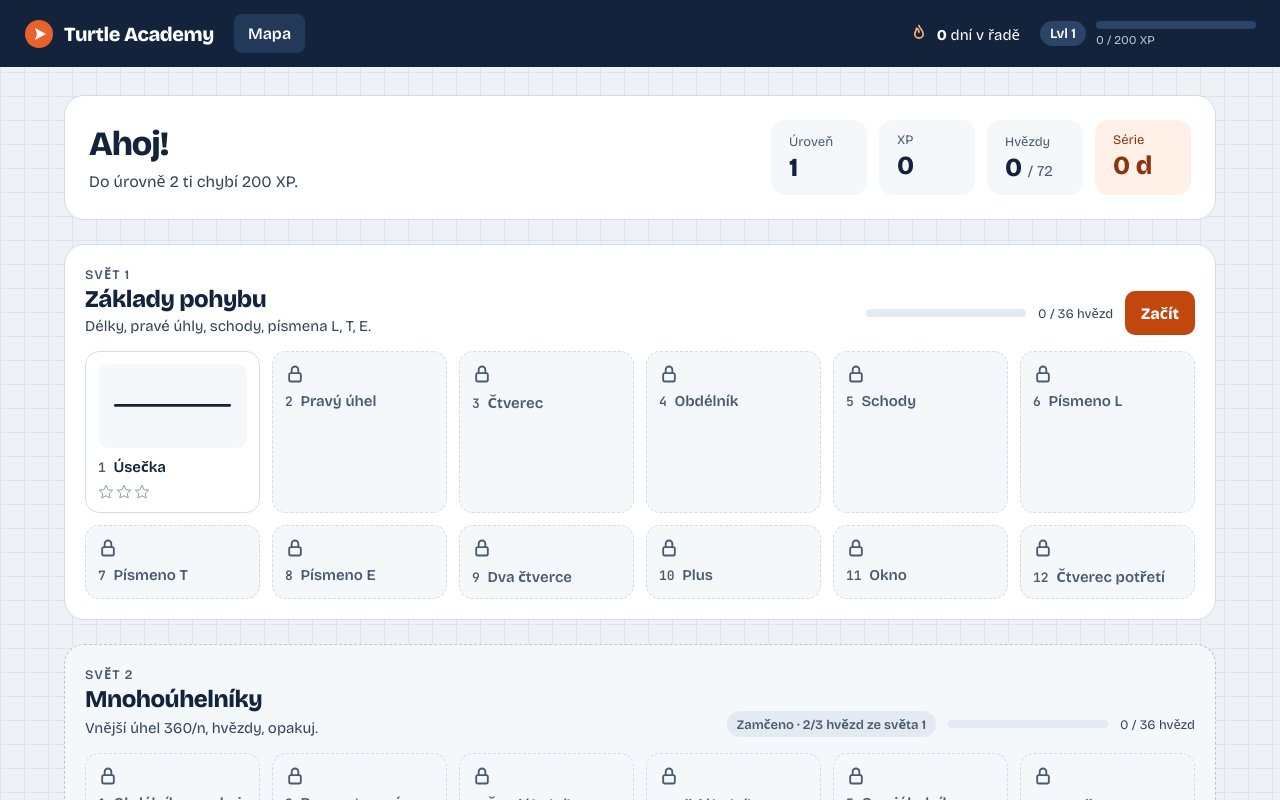
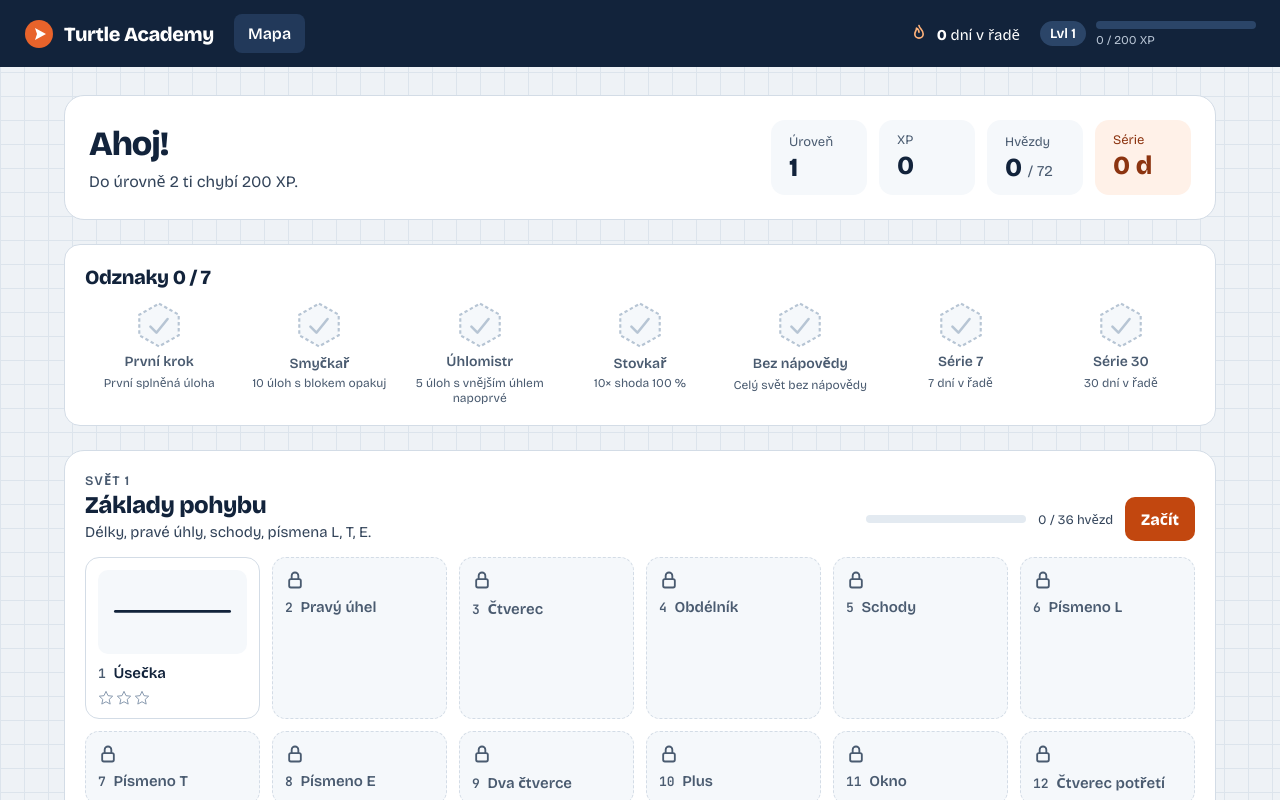
Before and after one commit to petriczech/python-quest, an Angular app: page /mapa in a window 1280 px wide. Shown: the top 800 px of the page. Built offline with nearby package versions, Linux system fonts and the light colour scheme.

Commit message:
feat: add basic badges and a locked message for tasks that are not unlocked yet

```diff
--- /dev/null
+++ b/src/app/core/badges.ts
@@ -0,0 +1,70 @@
+import { Level } from './level';
+import { LevelRecord, Streak } from './xp';
+
+export type BadgeId =
+  | 'first-step'
+  | 'looper'
+  | 'angle-master'
+  | 'hundred'
+  | 'no-hints'
+  | 'streak-7'
+  | 'streak-30';
+
+export interface Badge {
+  id: BadgeId;
+  title: string;
+  description: string;
+}
+
+export const BADGES: Badge[] = [
+  { id: 'first-step', title: 'První krok', description: 'První splněná úloha' },
+  { id: 'looper', title: 'Smyčkař', description: '10 úloh s blokem opakuj' },
+  { id: 'angle-master', title: 'Úhlomistr', description: '5 úloh s vnějším úhlem napoprvé' },
+  { id: 'hundred', title: 'Stovkař', description: '10× shoda 100 %' },
+  { id: 'no-hints', title: 'Bez nápovědy', description: 'Celý svět bez nápovědy' },
+  { id: 'streak-7', title: 'Série 7', description: '7 dní v řadě' },
+  { id: 'streak-30', title: 'Série 30', description: '30 dní v řadě' },
+];
+
+/** Úlohy, kde se počítá vnější úhel mnohoúhelníku */
+const ANGLE_LEVELS = ['2-2', '2-3', '2-4', '2-5', '2-6', '2-7'];
+
+/** Získané odznaky odvozené ze záznamů úloh a série. */
+export function earnedBadges(
+  records: Record<string, LevelRecord>,
+  streak: Pick<Streak, 'best'>,
+  levels: readonly Level[],
+): Set<BadgeId> {
+  const solved = (id: string) => records[id]?.stars[0] ?? false;
+  const earned = new Set<BadgeId>();
+
+  if (levels.some((level) => solved(level.id))) {
+    earned.add('first-step');
+  }
+  const loops = levels.filter(
+    (level) => level.stars.requires?.includes('repeat') && records[level.id]?.stars[1],
+  ).length;
+  if (loops >= 10) {
+    earned.add('looper');
+  }
+  if (ANGLE_LEVELS.filter((id) => records[id]?.firstTry).length >= 5) {
+    earned.add('angle-master');
+  }
+  if (Object.values(records).filter((record) => record.perfect).length >= 10) {
+    earned.add('hundred');
+  }
+  const worlds = new Set(levels.map((level) => level.world));
+  for (const world of worlds) {
+    const inWorld = levels.filter((level) => level.world === world);
+    if (inWorld.every((level) => solved(level.id) && records[level.id]?.hintsUsed === 0)) {
+      earned.add('no-hints');
+    }
+  }
+  if (streak.best >= 7) {
+    earned.add('streak-7');
+  }
+  if (streak.best >= 30) {
+    earned.add('streak-30');
+  }
+  return earned;
+}
--- a/src/app/core/xp.ts
+++ b/src/app/core/xp.ts
@@ -11,6 +11,8 @@ export interface LevelRecord {
   perfect: boolean;
   /** Nejvyšší použitý stupeň nápovědy */
   hintsUsed: number;
+  /** Splněno hned prvním spuštěním */
+  firstTry: boolean;
 }
 
 export const XP_PER_STAR = 20;
@@ -49,6 +51,7 @@ export function mergeRecord(
     bestMatch: Math.max(previous?.bestMatch ?? 0, attempt.percent),
     perfect: (previous?.perfect ?? false) || attempt.percent >= 100,
     hintsUsed: Math.max(previous?.hintsUsed ?? 0, attempt.hintsUsed),
+    firstTry: previous ? previous.firstTry : attempt.stars[0],
   };
 }
 
@@ -77,6 +80,8 @@ export interface Streak {
   days: number;
   /** Poslední den se splněnou úlohou, `YYYY-MM-DD` */
   lastDay: string | null;
+  /** Nejdelší dosažená série */
+  best: number;
 }
 
 function dayNumber(day: string): number {
@@ -90,7 +95,8 @@ export function bumpStreak(streak: Streak, today: string): Streak {
     return streak;
   }
   const continues = streak.lastDay !== null && dayNumber(today) - dayNumber(streak.lastDay) === 1;
-  return { days: continues ? streak.days + 1 : 1, lastDay: today };
+  const days = continues ? streak.days + 1 : 1;
+  return { days, lastDay: today, best: Math.max(streak.best, days) };
 }
 
 /** Série platná k danému dni (vynechaný den ji nuluje). */
--- a/src/app/map/map-page.css
+++ b/src/app/map/map-page.css
@@ -196,3 +196,40 @@ a.level:hover {
   gap: 2px;
   margin-top: auto;
 }
+
+.badges h2 {
+  margin: 0 0 12px;
+  font-size: 20px;
+}
+
+.badges ul {
+  list-style: none;
+  margin: 0;
+  padding: 0;
+  display: grid;
+  grid-template-columns: repeat(auto-fill, minmax(130px, 1fr));
+  gap: 12px;
+}
+
+.badges li {
+  display: flex;
+  flex-direction: column;
+  align-items: center;
+  text-align: center;
+  gap: 4px;
+  color: var(--text-3);
+}
+
+.badges li.earned {
+  color: var(--text);
+}
+
+.badge-title {
+  font-weight: 600;
+  font-size: 14px;
+}
+
+.badge-text {
+  font-size: 12px;
+  color: var(--text-3);
+}
--- a/src/app/map/map-page.html
+++ b/src/app/map/map-page.html
@@ -24,6 +24,37 @@
         <dd>{{ progress.streak() }} d</dd>
       </div>
     </dl>
+  </section>
+
+  <section class="card badges" aria-labelledby="odznaky">
+    <h2 id="odznaky">Odznaky <span class="of">{{ progress.badges().size }} / {{ badges.length }}</span></h2>
+    <ul>
+      @for (badge of badges; track badge.id) {
+        @let earned = progress.badges().has(badge.id);
+        <li [class.earned]="earned">
+          <svg width="48" height="48" viewBox="0 0 56 56" aria-hidden="true">
+            <polygon
+              points="28,3 51,16 51,40 28,53 5,40 5,16"
+              [attr.fill]="earned ? '#FFF1E8' : '#F5F8FB'"
+              [attr.stroke]="earned ? '#C2470F' : '#B7C5D4'"
+              stroke-width="2.5"
+              [attr.stroke-dasharray]="earned ? null : '4 3'"
+            />
+            <path
+              d="M18 30l7 7 13-16"
+              fill="none"
+              [attr.stroke]="earned ? '#C2470F' : '#B7C5D4'"
+              stroke-width="3"
+              stroke-linecap="round"
+              stroke-linejoin="round"
+            />
+          </svg>
+          <span class="badge-title">{{ badge.title }}</span>
+          <span class="badge-text">{{ badge.description }}</span>
+          <span class="visually-hidden">{{ earned ? 'získáno' : 'zatím ne' }}</span>
+        </li>
+      }
+    </ul>
   </section>
 
   @for (item of worlds(); track item.world.id) {
--- a/src/app/map/map-page.ts
+++ b/src/app/map/map-page.ts
@@ -3,6 +3,7 @@ import { RouterLink } from '@angular/router';
 import { LEVELS, WORLDS } from '../levels/levels';
 import { ProgressStore } from '../progress/progress.store';
 import { ShapePreview } from '../shared/shape-preview';
+import { BADGES } from '../core/badges';
 
 @Component({
   selector: 'app-map-page',
@@ -12,6 +13,7 @@ import { ShapePreview } from '../shared/shape-preview';
 })
 export class MapPage {
   protected readonly progress = inject(ProgressStore);
+  protected readonly badges = BADGES;
 
   protected readonly toNextLevel = computed(
     () => this.progress.playerLevel().to - this.progress.xp(),
--- a/src/app/progress/progress.store.ts
+++ b/src/app/progress/progress.store.ts
@@ -1,4 +1,5 @@
 import { Service, computed, signal } from '@angular/core';
+import { BADGES, Badge, earnedBadges } from '../core/badges';
 import { Level } from '../core/level';
 import { Command } from '../core/program';
 import {
@@ -31,6 +32,7 @@ export interface Attempt {
   newStars: number;
   xpBefore: number;
   xpAfter: number;
+  newBadges: Badge[];
 }
 
 function today(): string {
@@ -40,7 +42,7 @@ function today(): string {
 }
 
 function load(): SavedProgress {
-  const empty: SavedProgress = { records: {}, streak: { days: 0, lastDay: null }, drafts: {} };
+  const empty: SavedProgress = { records: {}, streak: { days: 0, lastDay: null, best: 0 }, drafts: {} };
   try {
     const raw = localStorage.getItem(STORAGE_KEY);
     return raw ? { ...empty, ...(JSON.parse(raw) as Partial<SavedProgress>) } : empty;
@@ -57,6 +59,7 @@ export class ProgressStore {
   readonly xp = computed(() => totalXp(this.records()));
   readonly playerLevel = computed(() => playerLevel(this.xp()));
   readonly streak = computed(() => currentStreak(this.state().streak, today()));
+  readonly badges = computed(() => earnedBadges(this.records(), this.state().streak, LEVELS));
   readonly totalStars = computed(() =>
     Object.values(this.records()).reduce((sum, record) => sum + starCount(record.stars), 0),
   );
@@ -104,6 +107,7 @@ export class ProgressStore {
     const stars = evaluateStars(level, program, percent);
     const previous = this.records()[level.id];
     const xpBefore = this.xp();
+    const badgesBefore = this.badges();
     const before = previous ? starCount(previous.stars) : 0;
     const record = mergeRecord(previous, { stars, percent, hintsUsed });
     this.update((state) => ({
@@ -111,11 +115,18 @@ export class ProgressStore {
       records: { ...state.records, [level.id]: record },
       streak: stars[0] ? bumpStreak(state.streak, today()) : state.streak,
     }));
-    return { stars, newStars: starCount(record.stars) - before, xpBefore, xpAfter: this.xp() };
+    const badgesAfter = this.badges();
+    return {
+      stars,
+      newStars: starCount(record.stars) - before,
+      xpBefore,
+      xpAfter: this.xp(),
+      newBadges: BADGES.filter((b) => badgesAfter.has(b.id) && !badgesBefore.has(b.id)),
+    };
   }
 
   reset(): void {
-    this.update(() => ({ records: {}, streak: { days: 0, lastDay: null }, drafts: {} }));
+    this.update(() => ({ records: {}, streak: { days: 0, lastDay: null, best: 0 }, drafts: {} }));
   }
 
   private update(fn: (state: SavedProgress) => SavedProgress): void {
--- a/src/app/task/task-page.css
+++ b/src/app/task/task-page.css
@@ -389,3 +389,35 @@ h1 {
   color: #ffffff;
   border-radius: 14px;
 }
+
+.new-badge {
+  display: flex;
+  align-items: center;
+  gap: 14px;
+  margin-top: 12px;
+  background: var(--accent-soft);
+  color: var(--ink);
+  border-radius: 16px;
+  padding: 14px;
+  text-align: left;
+}
+
+.new-badge svg {
+  flex: none;
+}
+
+.new-badge-label {
+  font-size: 13px;
+  color: var(--accent-text);
+  font-weight: 600;
+}
+
+.new-badge-title {
+  font-size: 18px;
+  font-weight: 800;
+}
+
+.new-badge-text {
+  font-size: 13px;
+  color: var(--text-2);
+}
--- a/src/app/task/task-page.html
+++ b/src/app/task/task-page.html
@@ -1,4 +1,10 @@
-@if (level(); as level) {
+@if (level() && !unlocked()) {
+  <div class="missing card">
+    <h1>Úloha je zamčená</h1>
+    <p>Nejdřív splň předchozí úlohu. Další svět se odemkne za 2/3 hvězd z předchozího světa.</p>
+    <a routerLink="/mapa">Zpět na mapu</a>
+  </div>
+} @else if (level(); as level) {
   <nav class="crumbs" aria-label="Drobečková navigace">
     <a routerLink="/mapa">Mapa</a>
     <span aria-hidden="true">/</span>
@@ -187,6 +193,19 @@
           </li>
         }
       </ul>
+      @for (badge of attempt.newBadges; track badge.id) {
+        <div class="new-badge">
+          <svg width="52" height="52" viewBox="0 0 56 56" aria-hidden="true">
+            <polygon points="28,3 51,16 51,40 28,53 5,40 5,16" fill="#FFFFFF" stroke="#C2470F" stroke-width="2.5" />
+            <path d="M18 30l7 7 13-16" fill="none" stroke="#C2470F" stroke-width="3" stroke-linecap="round" stroke-linejoin="round" />
+          </svg>
+          <div>
+            <div class="new-badge-label">Nový odznak</div>
+            <div class="new-badge-title">{{ badge.title }}</div>
+            <div class="new-badge-text">{{ badge.description }}</div>
+          </div>
+        </div>
+      }
       <p class="done-total">
         @if (attempt.xpAfter > attempt.xpBefore) {
           Získáno <b>+{{ attempt.xpAfter - attempt.xpBefore }} XP</b>.
--- a/src/app/task/task-page.ts
+++ b/src/app/task/task-page.ts
@@ -43,6 +43,10 @@ export class TaskPage {
   private readonly dialog = viewChild<ElementRef<HTMLDialogElement>>('dialog');
 
   protected readonly level = computed(() => findLevel(this.id()));
+  protected readonly unlocked = computed(() => {
+    const level = this.level();
+    return level ? this.progress.isLevelUnlocked(level) : false;
+  });
   protected readonly world = computed(() => WORLDS.find((w) => w.id === this.level()?.world));
   protected readonly worldSize = computed(
     () => LEVELS.filter((level) => level.world === this.level()?.world).length,
```
Also changed, not shown: 2 other files (tests, documents, lock files or other folders).
